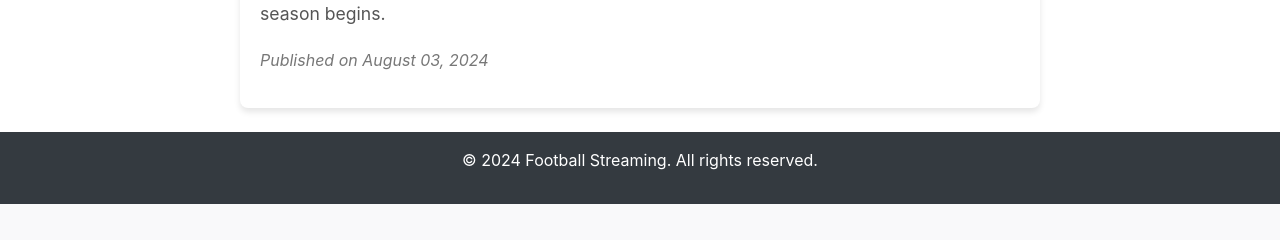
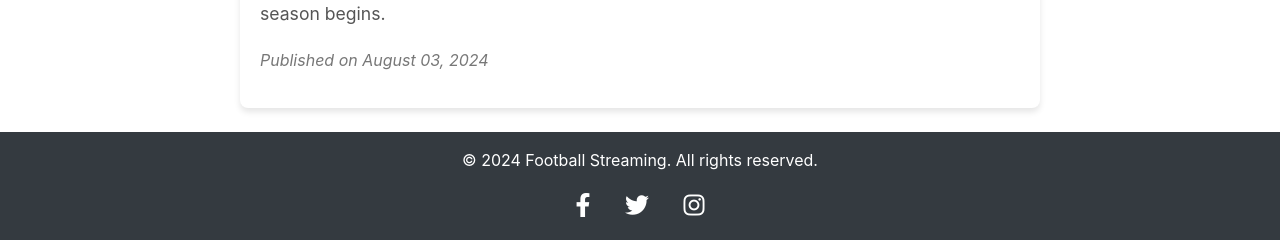
Before and after one commit to kepo402/FootballStreamingLive, a Django app: page /blog/1/ in a window 1280 px wide. Shown: the part 1448-1688 px from the top of the page. Before the commit the page ends 1652 px from the top, so only its background shows below. Run offline with Django 5.2, Linux system fonts and the light colour scheme; data comes from the database, SQL or seed files in the repository; some libraries are stand-ins or nearby versions.

Commit message:
new commit

```diff
--- a/templates/base.html
+++ b/templates/base.html
@@ -7,8 +7,27 @@
     <title>{% block title %}Football Streaming{% endblock %}</title>
     <!-- External CSS -->
     <link rel="stylesheet" href="https://stackpath.bootstrapcdn.com/bootstrap/4.5.2/css/bootstrap.min.css">
+    <!-- Font Awesome CSS -->
+    <link rel="stylesheet" href="https://cdnjs.cloudflare.com/ajax/libs/font-awesome/6.0.0-beta3/css/all.min.css">
     <!-- Custom CSS -->
-    <link rel="stylesheet" href="{% static 'css/styles.css' %}">
+    <style>
+        /* Ensure space between social media icons */
+        .social-icons {
+            margin-top: 10px; /* Space above the icons */
+        }
+
+        .social-icons a {
+            font-size: 24px; /* Adjust size as needed */
+            color: #ffffff; /* Adjust color */
+            margin: 0 15px; /* Space between icons, adjust as needed */
+            text-decoration: none; /* Remove underline */
+            display: inline-block; /* Ensure margins are respected */
+        }
+
+        .social-icons a:hover {
+            color: #f0f0f0; /* Color on hover, adjust as needed */
+        }
+    </style>
 </head>
 <body>
     <header class="bg-dark text-white py-4">
@@ -33,6 +52,17 @@
     <footer class="bg-dark text-white py-3">
         <div class="container text-center">
             <p>&copy; 2024 Football Streaming. All rights reserved.</p>
+            <div class="social-icons">
+                <a href="https://facebook.com" class="text-white" aria-label="Facebook">
+                    <i class="fab fa-facebook-f"></i>
+                </a>
+                <a href="https://twitter.com" class="text-white" aria-label="Twitter">
+                    <i class="fab fa-twitter"></i>
+                </a>
+                <a href="https://instagram.com" class="text-white" aria-label="Instagram">
+                    <i class="fab fa-instagram"></i>
+                </a>
+            </div>
         </div>
     </footer>
 
```
